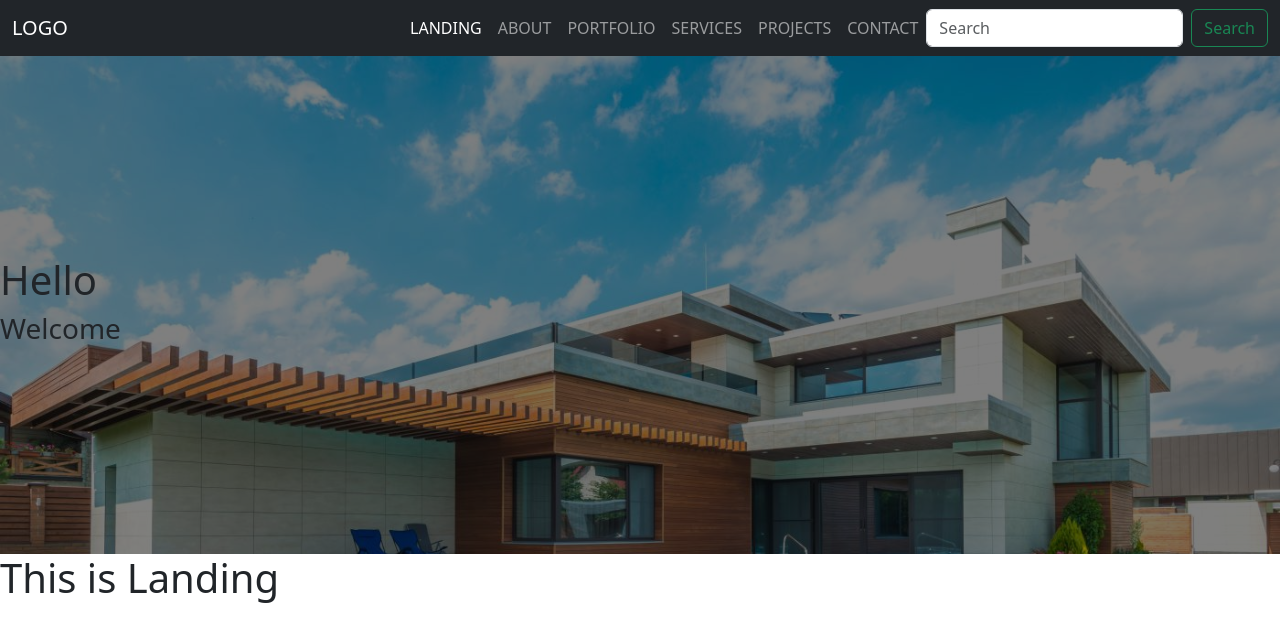
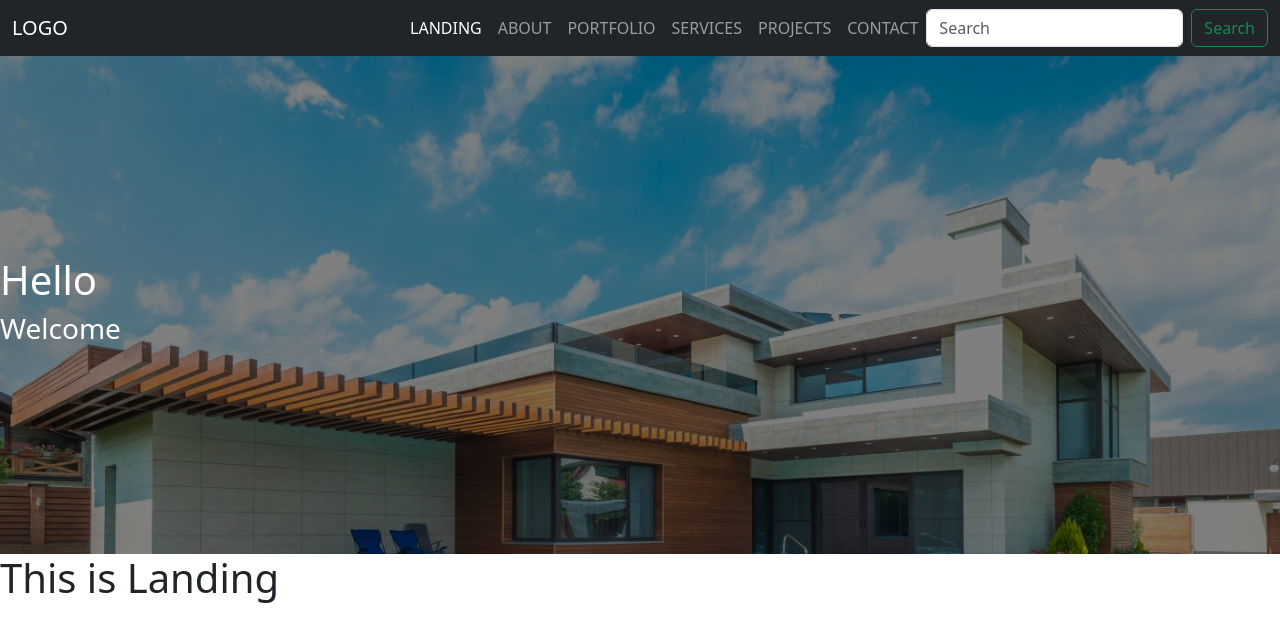
Before and after one commit to NormanCo0929/MP1, a plain HTML site: page index.html in a window 1280 px wide. Drawn offline with nearby package versions, Linux system fonts and the light colour scheme.

Commit message:
white text

```diff
--- a/style.css
+++ b/style.css
@@ -10,5 +10,6 @@ body {
   background-size: cover;
   background-repeat: no-repeat;
   background-color: rgba(0, 0, 0, 0.5);
-  background-blend-mode: overlay;
+  background-blend-mode: darken;
+  color: white;
 }
```
